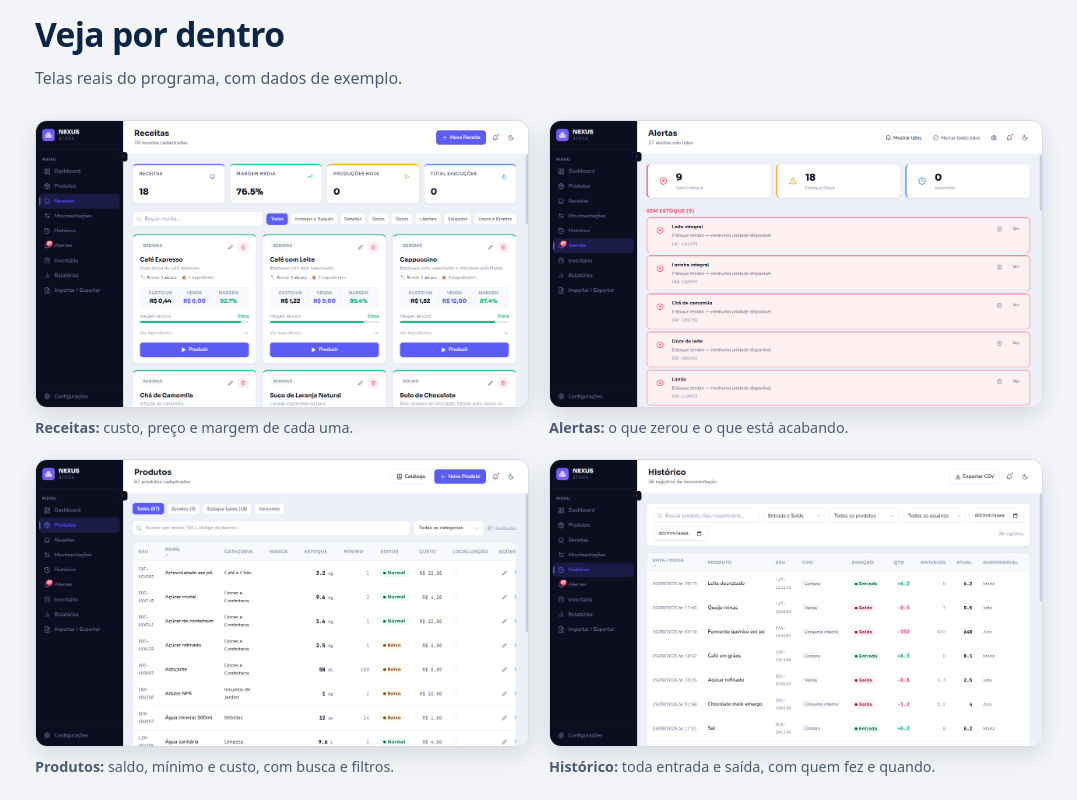
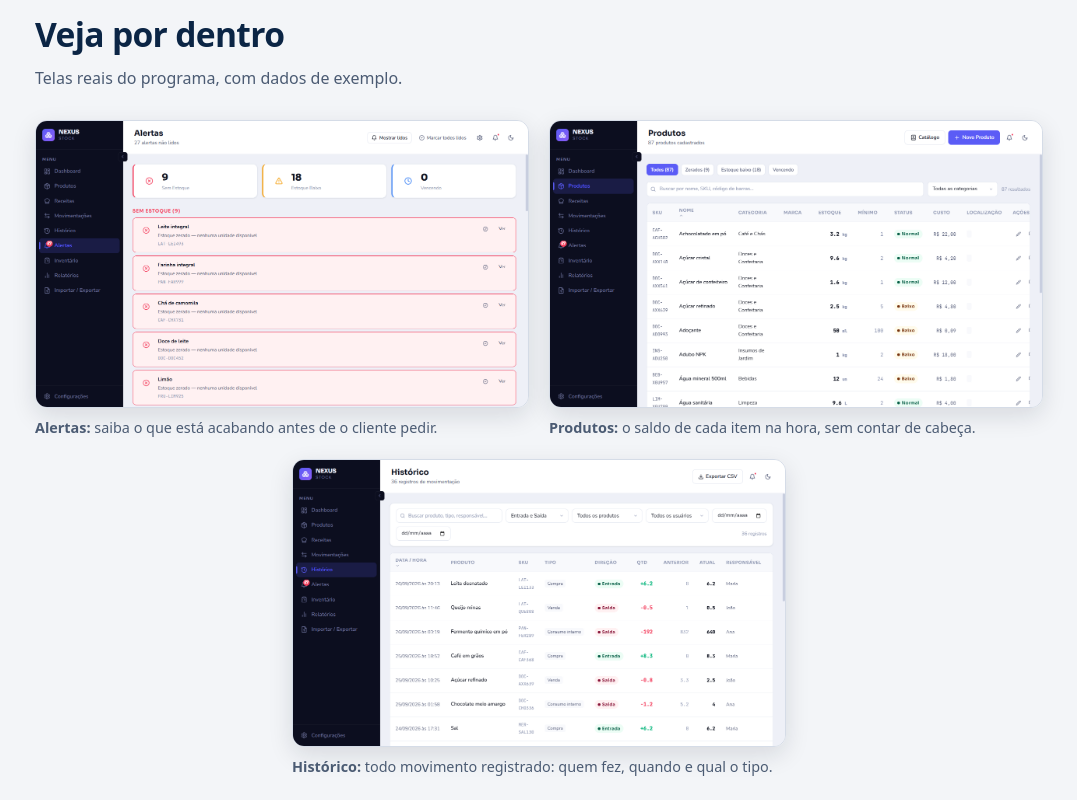
Before and after one commit to mxrlind/nexus-stock-site, a plain HTML site: page index.html in a window 1280 px wide. Shown: the part 1840-2640 px from the top of the page, without its empty margins (101-1178 px from the left). Drawn offline with Linux system fonts and the light colour scheme.

Commit message:
Legendas das telas com foco em benefício; remove tela repetida da galeria

```diff
--- a/index.html
+++ b/index.html
@@ -87,6 +87,7 @@
   .trust-item span { font-size: 0.85rem; color: var(--muted); }
   .shots { display: grid; grid-template-columns: repeat(2, 1fr); gap: 20px; margin-top: 28px; }
   .shots figure { margin: 0; }
+  .shots figure:last-child:nth-child(odd) { grid-column: 1 / -1; width: calc(50% - 10px); justify-self: center; }
   .shots img { width: 100%; height: auto; display: block; border: 1px solid var(--line); border-radius: 12px; box-shadow: 0 8px 24px rgba(20, 22, 43, 0.12); }
   .shots figcaption { margin-top: 8px; font-size: 0.9rem; color: var(--muted); }
   .proof { display: flex; gap: 10px; align-items: center; margin-top: 18px; font-weight: 600; }
@@ -106,6 +107,7 @@
     .hero-grid, .grid3, .grid2, .steps, .shots, .plans, .trust .wrap { grid-template-columns: 1fr; }
     .btn { width: 100%; text-align: center; padding: 18px 20px; }
     .bar { font-size: 0.8rem; padding: 6px 12px; }
+    .shots figure:last-child:nth-child(odd) { width: auto; }
     .top nav { padding: 10px 0; }
     .hero { padding: 28px 0 40px; }
     h1 { font-size: 1.9rem; }
@@ -143,7 +145,7 @@
 
       <div class="hero-shot">
         <img src="img/receitas.png" width="1264" height="735" fetchpriority="high" alt="Tela de receitas do Nexus Stock com custo, preço e margem de cada receita">
-        <small>Tela real do programa (dados de exemplo): custo, preço e margem de cada receita.</small>
+        <small>Tela real (dados de exemplo): veja na hora quanto cada receita custa e quanto sobra.</small>
       </div>
     </div>
   </section>
@@ -196,10 +198,9 @@
       <h2>Veja por dentro</h2>
       <p class="muted">Telas reais do programa, com dados de exemplo.</p>
       <div class="shots">
-        <figure><img src="img/receitas.png" width="1264" height="735" loading="lazy" alt="Tela de receitas mostrando custo, preço de venda e margem de cada receita"><figcaption><strong>Receitas:</strong> custo, preço e margem de cada uma.</figcaption></figure>
-        <figure><img src="img/alertas.png" width="1264" height="735" loading="lazy" alt="Tela de alertas listando produtos sem estoque e com estoque baixo"><figcaption><strong>Alertas:</strong> o que zerou e o que está acabando.</figcaption></figure>
-        <figure><img src="img/produtos.png" width="1264" height="735" loading="lazy" alt="Lista de produtos com estoque atual, mínimo, status e custo"><figcaption><strong>Produtos:</strong> saldo, mínimo e custo, com busca e filtros.</figcaption></figure>
-        <figure><img src="img/historico.png" width="1264" height="735" loading="lazy" alt="Histórico de movimentações com entradas e saídas, quem fez e quando"><figcaption><strong>Histórico:</strong> toda entrada e saída, com quem fez e quando.</figcaption></figure>
+        <figure><img src="img/alertas.png" width="1264" height="735" loading="lazy" alt="Tela de alertas listando produtos sem estoque e com estoque baixo"><figcaption><strong>Alertas:</strong> saiba o que está acabando antes de o cliente pedir.</figcaption></figure>
+        <figure><img src="img/produtos.png" width="1264" height="735" loading="lazy" alt="Lista de produtos com estoque atual, mínimo, status e custo"><figcaption><strong>Produtos:</strong> o saldo de cada item na hora, sem contar de cabeça.</figcaption></figure>
+        <figure><img src="img/historico.png" width="1264" height="735" loading="lazy" alt="Histórico de movimentações com entradas e saídas, quem fez e quando"><figcaption><strong>Histórico:</strong> todo movimento registrado: quem fez, quando e qual o tipo.</figcaption></figure>
       </div>
     </div>
   </section>
```
